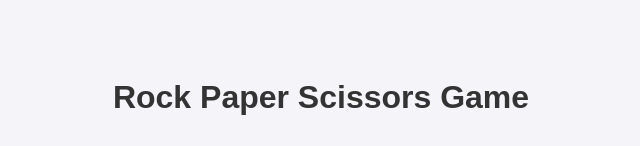
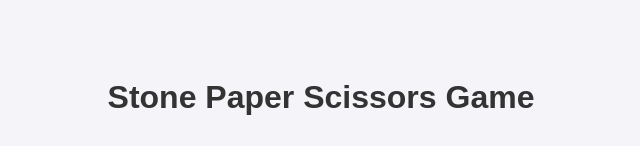
Before and after one commit to deeptibadlani230533/Rock-paper-scissors-game, a plain HTML site: page index.html in a window 1280 px wide. Shown: the top 146 px of the page, without its empty margins (319-959 px from the left). Drawn offline with Linux system fonts and the light colour scheme.

Commit message:
Update index.html

```diff
--- a/index.html
+++ b/index.html
@@ -9,7 +9,7 @@
 
 </head>
 <body>
-  <h1>Rock Paper Scissors Game</h1>
+  <h1>  Stone Paper Scissors Game</h1>
 
   <button onclick="play('Paper')"> 📄 Paper</button>
   <button onclick="play('Rock')"> 🗿 Rock</button>
```
